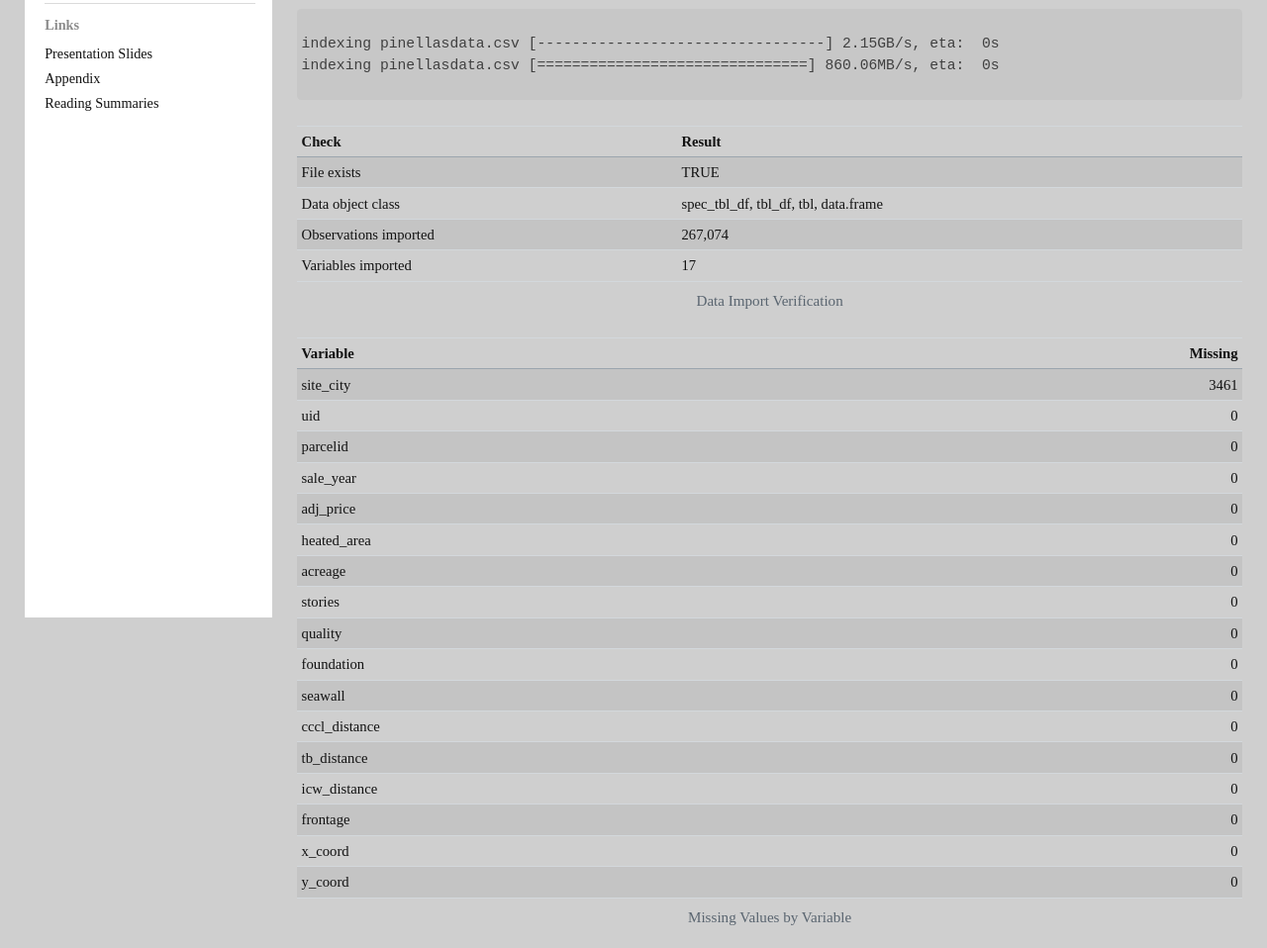
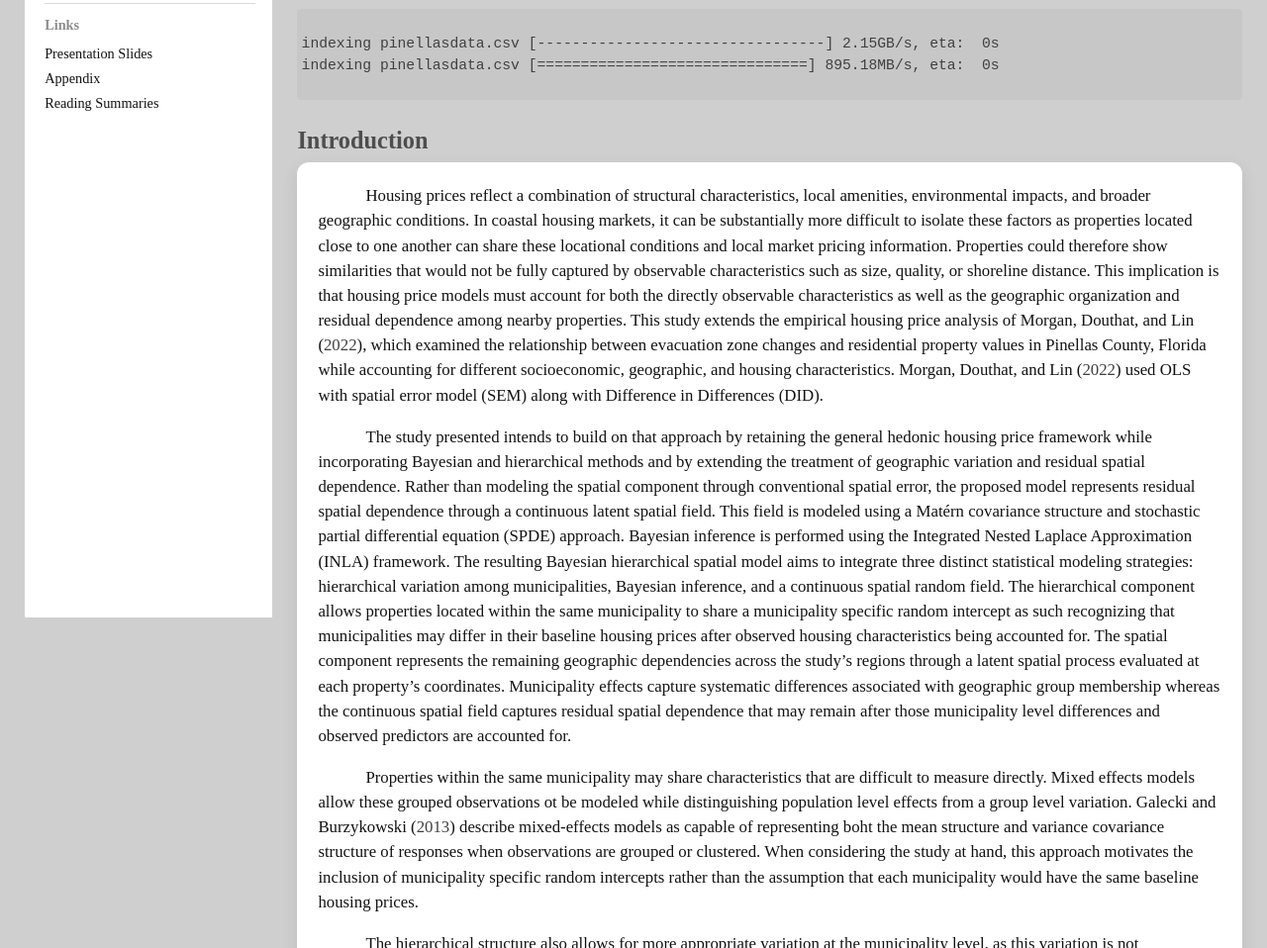
Before and after one commit to lucas-m-a/IDC6940-bayesian-housing-prices, a plain HTML site: page index.html in a window 1280 px wide. Shown: the part 176-1134 px from the top of the page at 99% size. Drawn offline with nearby package versions, Linux system fonts and the light colour scheme.

Commit message:
Built site for gh-pages

```diff
--- a/index.html
+++ b/index.html
@@ -157,118 +157,8 @@ window.Quarto = {
 <div class="cell-output cell-output-stdout">
 <pre><code>
 indexing pinellasdata.csv [---------------------------------] 2.15GB/s, eta:  0s
-indexing pinellasdata.csv [===============================] 860.06MB/s, eta:  0s
+indexing pinellasdata.csv [===============================] 895.18MB/s, eta:  0s
                                                                                 </code></pre>
-</div>
-<div class="cell-output-display">
-<table class="table table-sm table-striped small">
-<caption>Data Import Verification</caption>
-<thead>
-<tr class="header">
-<th style="text-align: left;">Check</th>
-<th style="text-align: left;">Result</th>
-</tr>
-</thead>
-<tbody>
-<tr class="odd">
-<td style="text-align: left;">File exists</td>
-<td style="text-align: left;">TRUE</td>
-</tr>
-<tr class="even">
-<td style="text-align: left;">Data object class</td>
-<td style="text-align: left;">spec_tbl_df, tbl_df, tbl, data.frame</td>
-</tr>
-<tr class="odd">
-<td style="text-align: left;">Observations imported</td>
-<td style="text-align: left;">267,074</td>
-</tr>
-<tr class="even">
-<td style="text-align: left;">Variables imported</td>
-<td style="text-align: left;">17</td>
-</tr>
-</tbody>
-</table>
-</div>
-<div class="cell-output-display">
-<table class="table table-sm table-striped small">
-<caption>Missing Values by Variable</caption>
-<thead>
-<tr class="header">
-<th style="text-align: left;">Variable</th>
-<th style="text-align: right;">Missing</th>
-</tr>
-</thead>
-<tbody>
-<tr class="odd">
-<td style="text-align: left;">site_city</td>
-<td style="text-align: right;">3461</td>
-</tr>
-<tr class="even">
-<td style="text-align: left;">uid</td>
-<td style="text-align: right;">0</td>
-</tr>
-<tr class="odd">
-<td style="text-align: left;">parcelid</td>
-<td style="text-align: right;">0</td>
-</tr>
-<tr class="even">
-<td style="text-align: left;">sale_year</td>
-<td style="text-align: right;">0</td>
-</tr>
-<tr class="odd">
-<td style="text-align: left;">adj_price</td>
-<td style="text-align: right;">0</td>
-</tr>
-<tr class="even">
-<td style="text-align: left;">heated_area</td>
-<td style="text-align: right;">0</td>
-</tr>
-<tr class="odd">
-<td style="text-align: left;">acreage</td>
-<td style="text-align: right;">0</td>
-</tr>
-<tr class="even">
-<td style="text-align: left;">stories</td>
-<td style="text-align: right;">0</td>
-</tr>
-<tr class="odd">
-<td style="text-align: left;">quality</td>
-<td style="text-align: right;">0</td>
-</tr>
-<tr class="even">
-<td style="text-align: left;">foundation</td>
-<td style="text-align: right;">0</td>
-</tr>
-<tr class="odd">
-<td style="text-align: left;">seawall</td>
-<td style="text-align: right;">0</td>
-</tr>
-<tr class="even">
-<td style="text-align: left;">cccl_distance</td>
-<td style="text-align: right;">0</td>
-</tr>
-<tr class="odd">
-<td style="text-align: left;">tb_distance</td>
-<td style="text-align: right;">0</td>
-</tr>
-<tr class="even">
-<td style="text-align: left;">icw_distance</td>
-<td style="text-align: right;">0</td>
-</tr>
-<tr class="odd">
-<td style="text-align: left;">frontage</td>
-<td style="text-align: right;">0</td>
-</tr>
-<tr class="even">
-<td style="text-align: left;">x_coord</td>
-<td style="text-align: right;">0</td>
-</tr>
-<tr class="odd">
-<td style="text-align: left;">y_coord</td>
-<td style="text-align: right;">0</td>
-</tr>
-</tbody>
-</table>
 </div>
 </div>
 <section id="introduction" class="level3">
--- a/sitemap.xml
+++ b/sitemap.xml
@@ -6,7 +6,7 @@
   </url>
   <url>
     <loc>https://lucas-m-a.github.io/IDC6940-bayesian-housing-prices/index.html</loc>
-    <lastmod>2026-11-17T23:21:09.997Z</lastmod>
+    <lastmod>2026-11-17T23:22:47.754Z</lastmod>
   </url>
   <url>
     <loc>https://lucas-m-a.github.io/IDC6940-bayesian-housing-prices/appendix.html</loc>
```
Also changed, not shown: search.json (+1 -1 lines), 1 other file.
